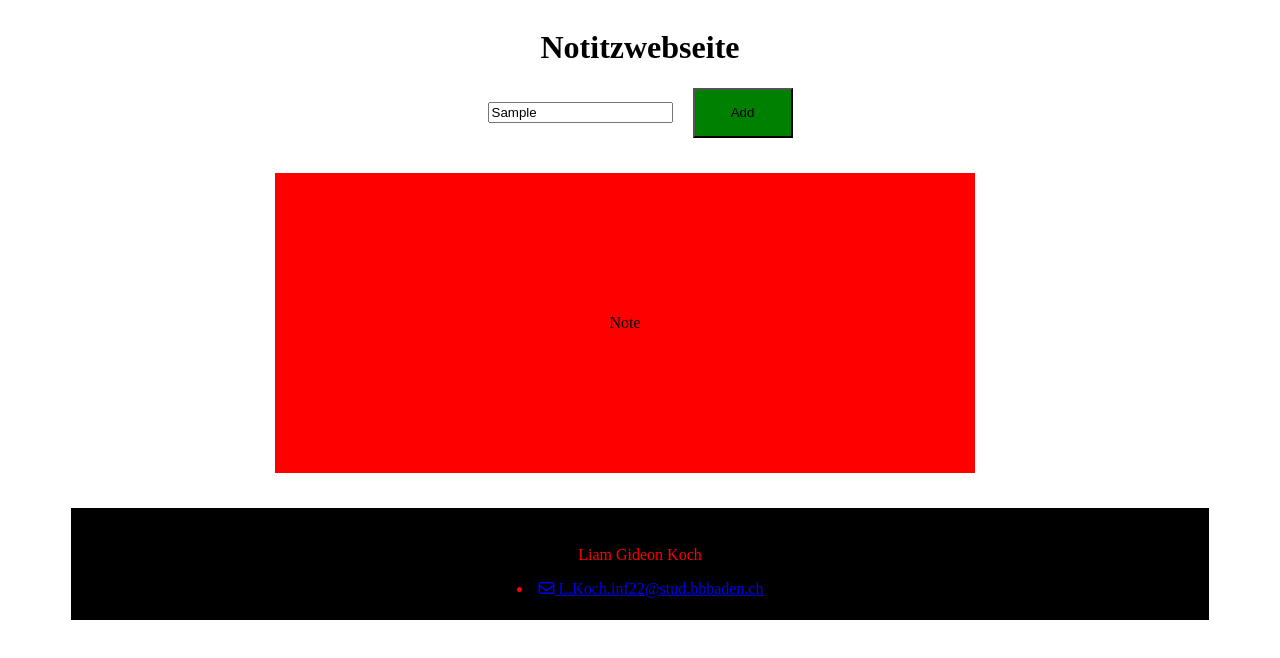
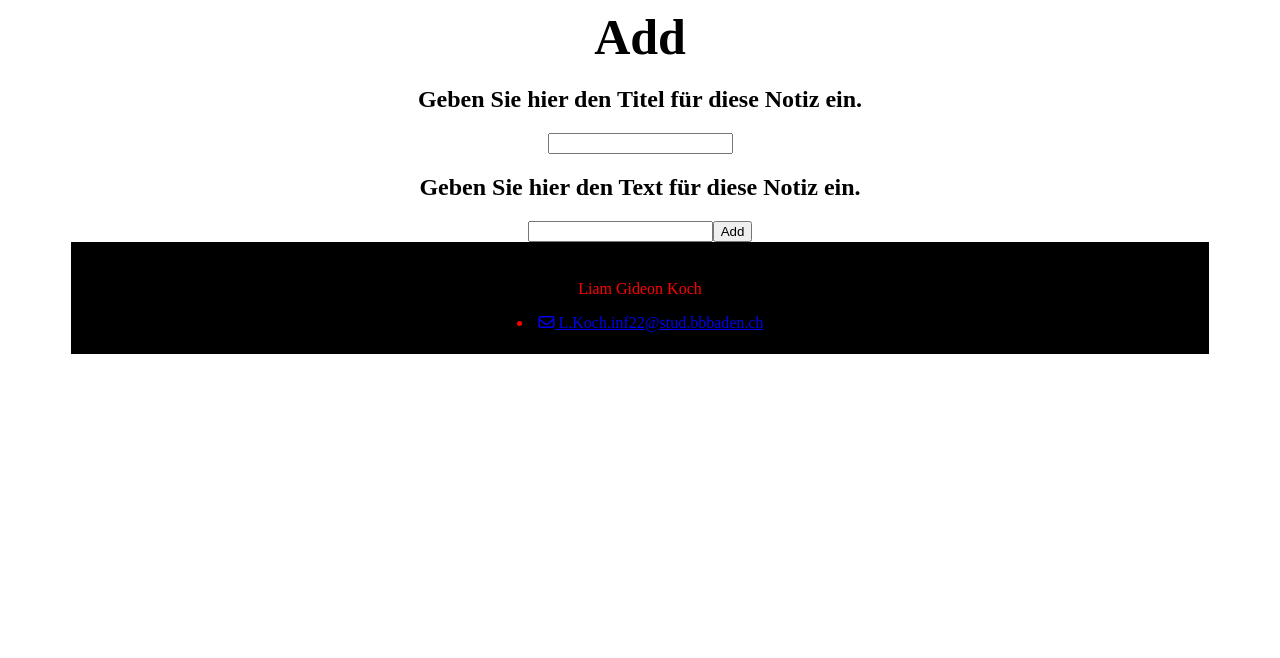
Before and after one commit to TigerL06/LB_321_324, a plain HTML site: page Frontend/index.html in a window 1280 px wide. Both pictures are taken after typing "Sample" into the empty fields and a click on the button "Add". Drawn offline with Linux system fonts and the light colour scheme.

Commit message:
Add Funktion

```diff
--- a/Frontend/app.js
+++ b/Frontend/app.js
@@ -0,0 +1,38 @@
+function add(){
+        let header = document.querySelector("#header");
+        header.innerHTML = "Add";
+        let container = document.createElement('div');
+        container.setAttribute("id", "container")
+        let title = document.createElement("h2")
+        title.innerHTML = "Geben Sie hier den Titel für diese Notiz ein.";
+        let title_input = document.createElement("input");
+        let text_input = document.createElement("h2")
+        text_input.innerHTML = "Geben Sie hier den Text für diese Notiz ein.";
+        let input = document.createElement("input")
+        let button = document.createElement("button")
+        button.innerHTML= "Add"
+        button.setAttribute("id", "button");
+        title.setAttribute( "class",'titel');
+        text_input.setAttribute( "class",'titel');
+        title_input.setAttribute( "type",'text');
+        input.setAttribute( "type",'text');
+        container.setAttribute( "id",'login');
+        container.appendChild(title);
+        container.appendChild(title_input);
+        container.appendChild(text_input)
+        container.appendChild(input);
+        container.appendChild(button)
+        parent.appendChild(container);
+        button.addEventListener("click", function (){
+
+
+        });
+}
+
+let parent = document.querySelector("#main");
+let button = document.querySelector("#add");
+let container = document.querySelector("#container")
+button.addEventListener("click", function (){
+    container.remove();
+    add();
+});
--- a/Frontend/index.html
+++ b/Frontend/index.html
@@ -13,13 +13,15 @@
   <header id="header">
     <h1>Notitzwebseite</h1>
   </header>
-  <div id="main">
-    <div id="top">
-      <input type="text" id = "search">
-      <button id = "add">Add</button>
+  <div id = "main">
+    <div id="container">
+      <div id="top">
+        <input type="text" id = "search">
+        <button id = "add">Add</button>
+      </div>
+      <div class="note">Note</div>
+
     </div>
-    <div class="note">Note</div>
-
   </div>
 
   <script src="app.js" type="text/javascript"></script>
--- a/Frontend/style.css
+++ b/Frontend/style.css
@@ -58,3 +58,7 @@ footer{
     top: 60px;
     margin: 35px;
 }
+#header{
+    font-size: 50px;       /* Macht die Schrift größer */
+    font-weight: bold;     /* Macht die Schrift fett */
+}
```
